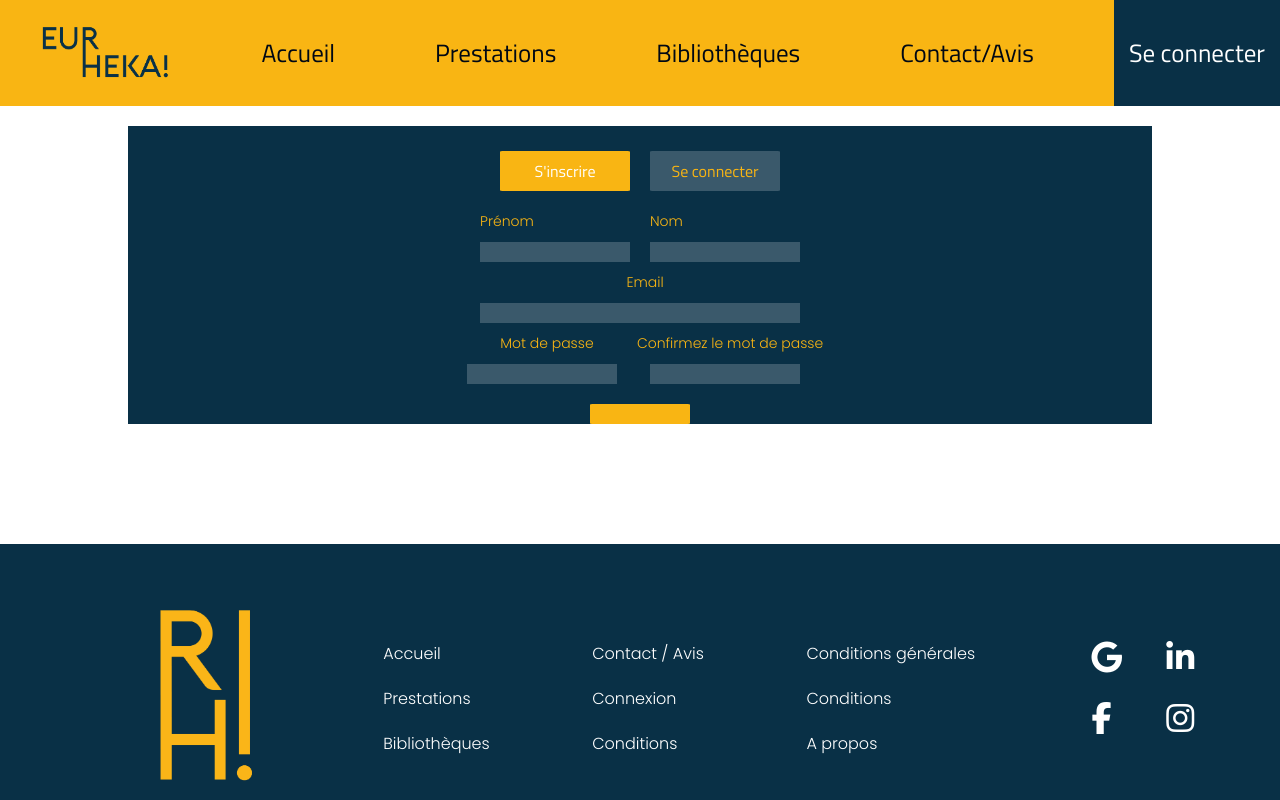
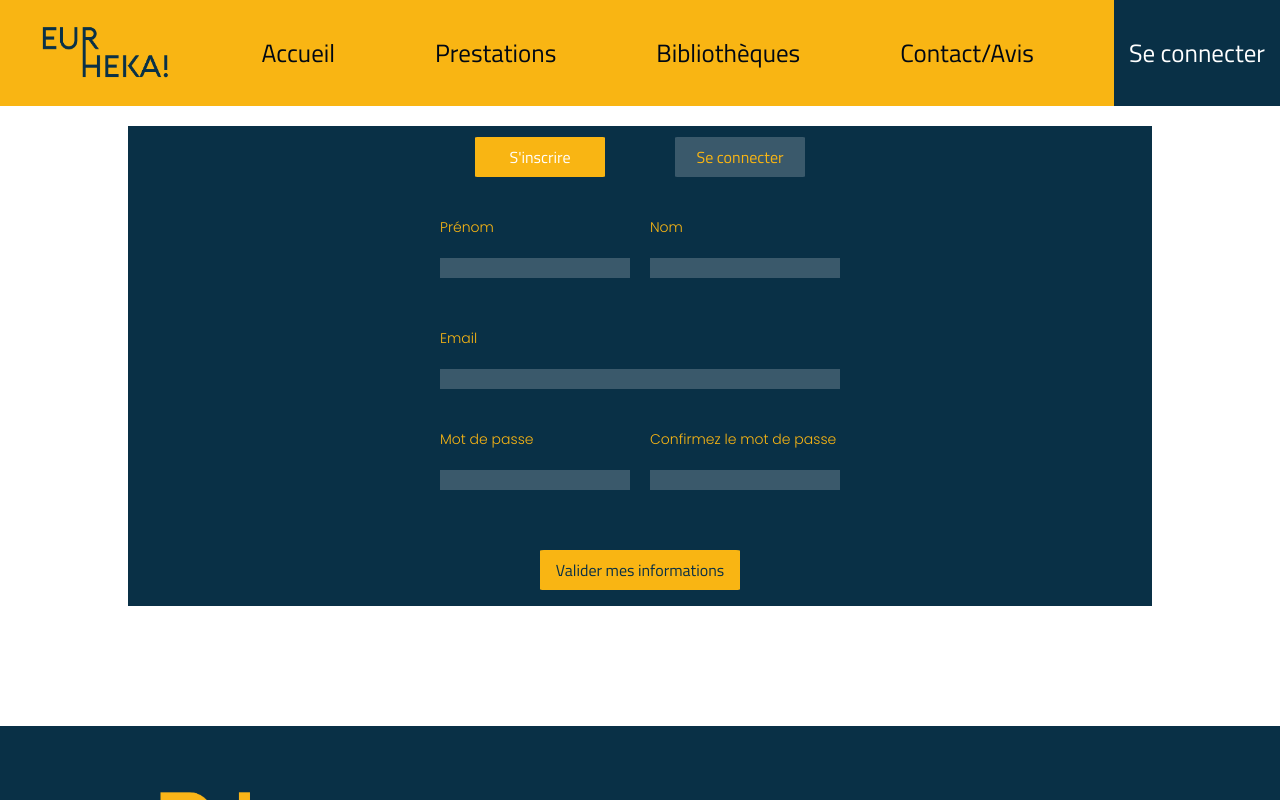
Before and after one commit to WildCodeSchool/remote2q4-21-p3-eurheka-front, a React (Create React App) app: page /login in a window 1280 px wide. Both pictures are taken after a click on the element "S'inscrire". Shown: the top 800 px of the page. Built offline with nearby package versions, Linux system fonts and the light colour scheme; no server answers.

Commit message:
new on sign up form

```diff
--- a/src/components/log-forms/Log.css
+++ b/src/components/log-forms/Log.css
@@ -1,6 +1,6 @@
 .form-container {
     width: 100%;
-    height: 100%;
+    height: 60vh;
     display: flex;
     flex-direction: column;
     align-items: center;
@@ -10,9 +10,10 @@
 }
 
 .btn-container {
+    width: 50%;
     display: flex;
     flex-direction: row;
-    justify-content: space-around;
+    justify-content: center;
     align-items: center;
     margin-top: 15px;
     margin-bottom: 10px;
@@ -29,6 +30,8 @@
     justify-content: center;
     border-radius: 2%;
     margin: 10px;
+    margin-left: 35px;
+    margin-right: 35px;
 }
 
 .off-btn {
@@ -42,4 +45,6 @@
     justify-content: center;
     border-radius: 2%;
     margin: 10px;
+    margin-left: 35px;
+    margin-right: 35px;
 }
--- a/src/components/log-forms/SignUpForm.css
+++ b/src/components/log-forms/SignUpForm.css
@@ -5,6 +5,7 @@
     justify-content: center;
     width: 90%;
     height: 90%;
+    margin: 20px;
 }
 
 .sign-up-name {
@@ -12,66 +13,68 @@
     flex-direction: row;
     align-items: center;
     justify-content: space-around;
+    margin-bottom: 20px;
 }
 
 .sign-up-email {
     display: flex;
     flex-direction: column;
-    align-items: center;
-    justify-content: center;
+    align-items: left;
+    justify-content: left;
+    margin-bottom: 20px;
 }
 
 .firstname {
     display: flex;
     flex-direction: column;
     align-items: left;
-    justify-content: space-around;
+    justify-content: left;
+    margin-bottom: 20px;
 }
 
 .lastname {
     display: flex;
     flex-direction: column;
     align-items: left;
-    justify-content: space-around;
-}
-
-.sign-up-email {
-    display: flex;
-    flex-direction: column;
-    align-items: center;
     justify-content: left;
+    margin-bottom: 20px;
 }
 
 .passwords {
     display: flex;
     flex-direction: row;
-    align-items: center;
+    align-items: left;
     justify-content: left;
+    margin-bottom: 20px;
 }
 
 .first-password {
     display: flex;
     flex-direction: column;
-    align-items: center;
+    align-items: left;
     justify-content: left;
+    margin-bottom: 20px;
 }
 
 .second-password {
     display: flex;
     flex-direction: column;
-    align-items: center;
+    align-items: left;
     justify-content: left;
+    margin-bottom: 20px;
 }
+
 .label {
     color: var(--main-color-light-text);
     font-family: var(--title-font);
     font-size: 14px;
     font-weight: 300;
     margin-left: 10px;
+    margin-bottom: 10px;
 }
 
 .input-classic {
-    width: 150px;
+    width: 190px;
     height: 20px;
     background-color: rgba(255, 255, 255, 0.2);
     border: none;
@@ -79,22 +82,23 @@
 }
 
 .input-bigger {
-    width: 320px;
+    width: 400px;
     height: 20px;
     background-color: rgba(255, 255, 255, 0.2);
     border: none;
     margin: 10px;
+    margin-bottom: 20px;
 }
 
 .signUp-btn {
-    background-color: var(--main-color-light-button);
-    color: var(--main-color-lighter-text);
-    width: 100px;
-    height: 20px;
+    background-color: var(--main-color-light-background);
+    color: var(--main-color-dark-button);
+    width: 200px;
+    height: 40px;
     display: flex;
     flex-direction: column;
     align-items: center;
     justify-content: center;
     border-radius: 2%;
-    margin-top: 10px;
+    margin: 10px;
 }
--- a/src/components/log-forms/SignUpForm.jsx
+++ b/src/components/log-forms/SignUpForm.jsx
@@ -78,7 +78,7 @@ const SignUpForm = () => {
                 </div>
             </div>
             <div className="password.error"></div>
-            <div onClick="submit" type="submit " value="Valider" className="signUp-btn" />
+            <div onClick="submit" type="submit " value="Valider" className="signUp-btn">Valider mes informations</div>
         </form>
     )
 }
```
